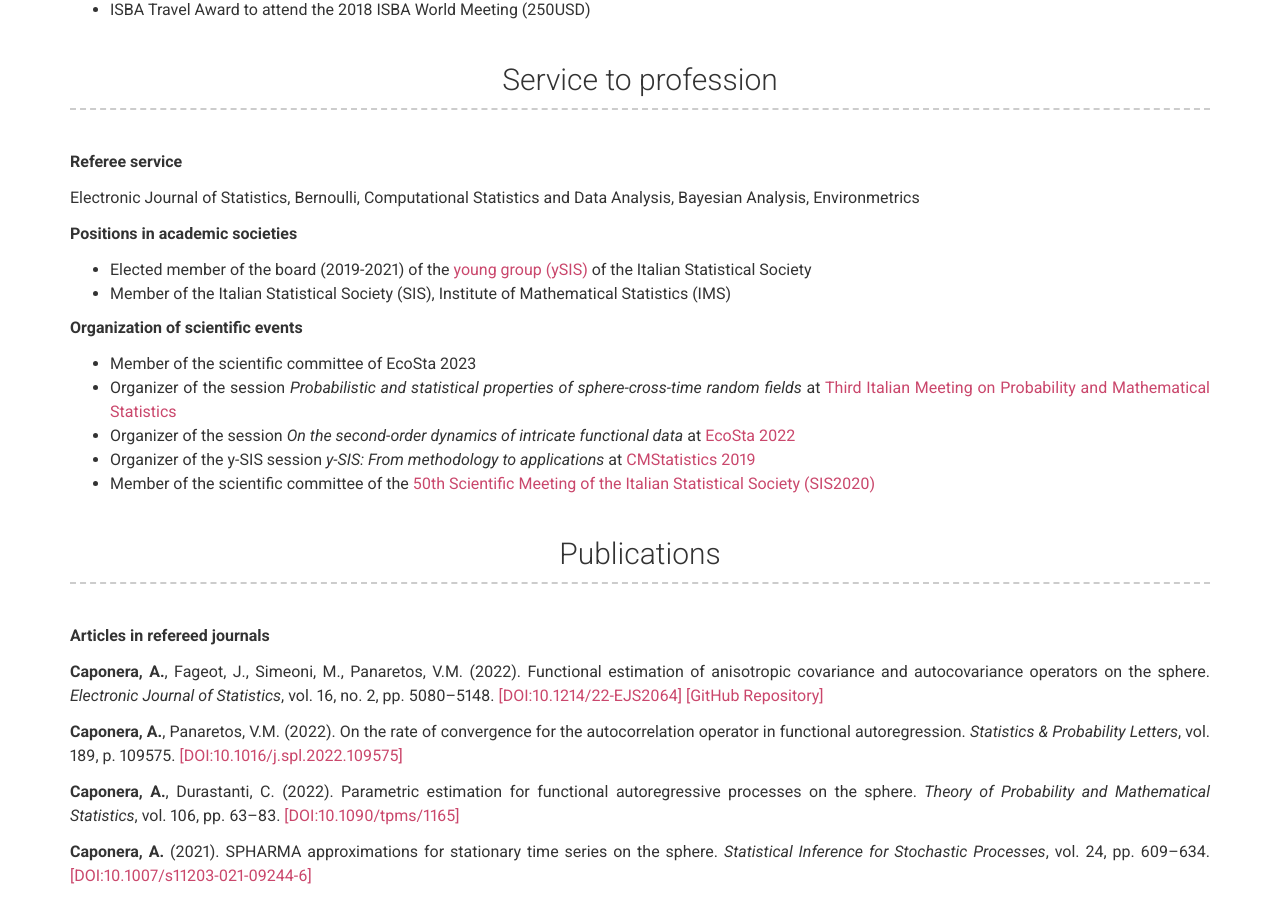
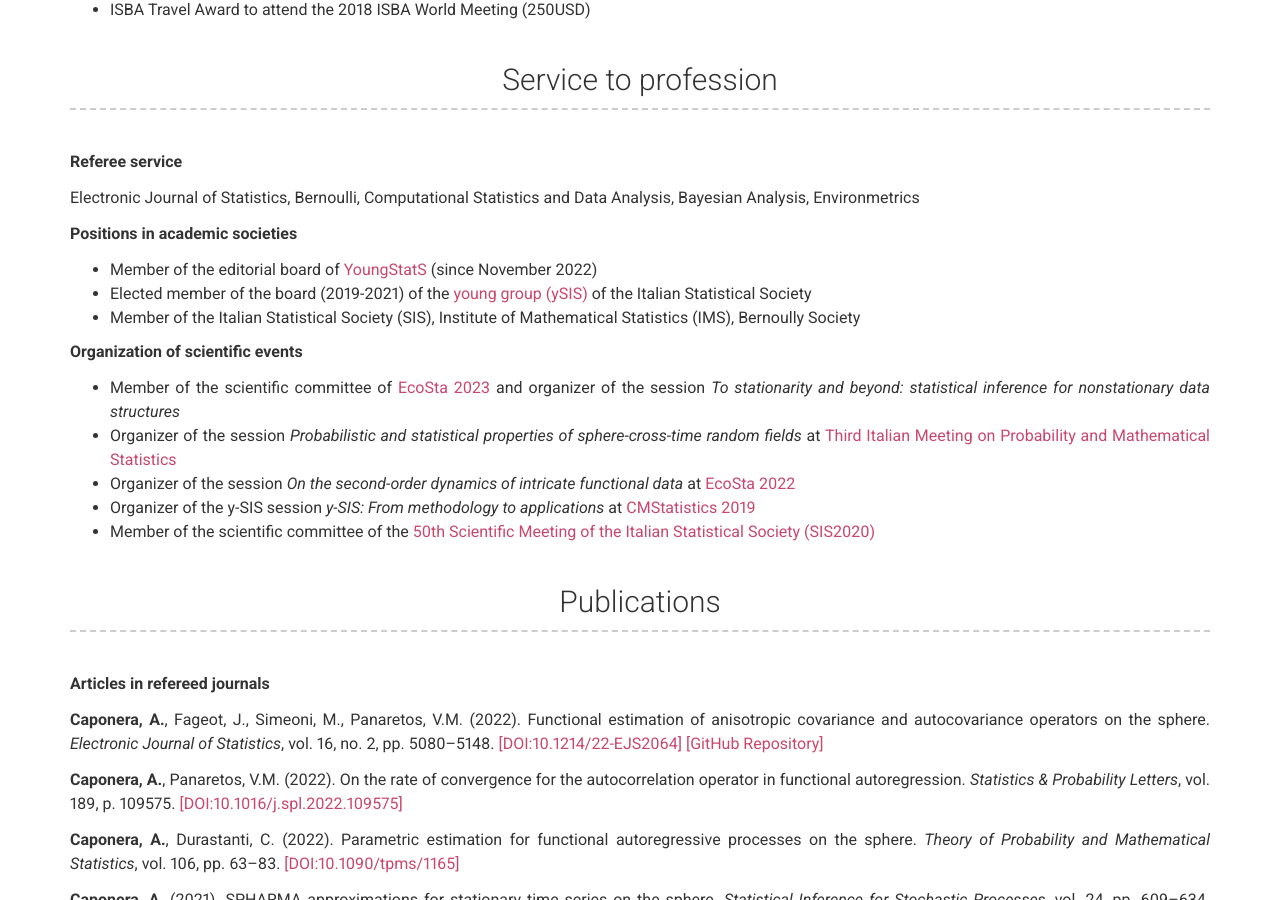
Before and after one commit to alessiacaponera/alessiacaponera.github.io, a Jekyll site: the page built from index.md, in a window 1280 px wide and 900 px high, scrolled down 1973 px. Built offline with Jekyll 4.4.1, drawn with Linux system fonts in a browser that asks for light colours.

Commit message:
Update _config.yml

```diff
--- a/_config.yml
+++ b/_config.yml
@@ -96,12 +96,13 @@ service_content: |
 
     **Positions in academic societies**
 
+    - Member of the editorial board of [YoungStatS](https://youngstats.github.io) (since November 2022)
     - Elected member of the board (2019-2021) of the [young group (ySIS)](https://youngsis.github.io) of the Italian Statistical Society
-    - Member of the Italian Statistical Society (SIS), Institute of Mathematical Statistics (IMS)
+    - Member of the Italian Statistical Society (SIS), Institute of Mathematical Statistics (IMS), Bernoully Society
 
     **Organization of scientific events**
 
-    - Member of the scientific committee of EcoSta 2023
+    - Member of the scientific committee of [EcoSta 2023](http://www.cmstatistics.org/EcoSta2023/) and organizer of the session *To stationarity and beyond: statistical inference for nonstationary data structures*
     - Organizer of the session *Probabilistic and statistical properties of sphere-cross-time random fields* at [Third Italian Meeting on Probability and Mathematical Statistics](https://site.unibo.it/probstat/en)
     - Organizer of the session *On the second-order dynamics of intricate functional data* at [EcoSta 2022](http://www.cmstatistics.org/EcoSta2022/)
     - Organizer of the y-SIS session *y-SIS: From methodology to applications* at [CMStatistics 2019](http://www.cmstatistics.org/CMStatistics2019/)
```
